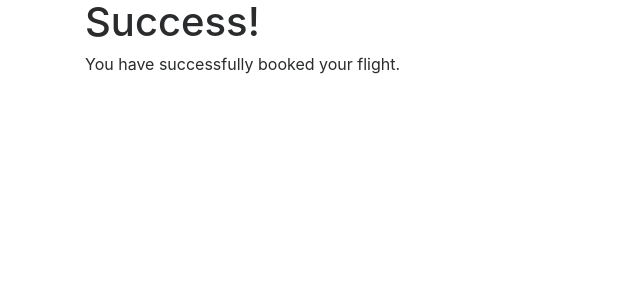
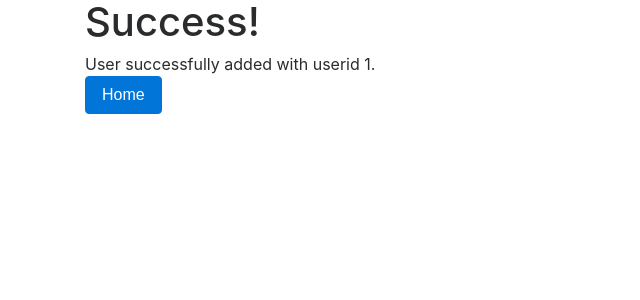
Before and after one commit to docostar/docobook, a Flask app: template templates/success.html in a window 1280 px wide. Shown: the top 300 px of the page, without its empty margins (0-640 px from the left). Run offline with Flask 2, Linux system fonts and the light colour scheme; the template is opened without the code that fills it: most values are stand-ins (such as "Sample title", 1, 10 or a date in 2020); some libraries are stand-ins or nearby versions.

Commit message:
Docobook version 2.0

```diff
--- a/application.py
+++ b/application.py
@@ -26,14 +26,55 @@ db = scoped_session(sessionmaker(bind=engine))
 @app.route("/")
 def index():
     return render_template("index.html")
-
+'''
+@app.route("/home")
+index()
+'''
 @app.route("/store",methods=['POST'])
 def store():
-    return render_template("store.html")
+    try:
+        user_id = request.form.get("userid")
+    except ValueError:
+        return render_template("error.html", message="Invalid Userid.")
+
+    try:
+        password = request.form.get("password")
+    except ValueError:
+        return render_template("error.html", message="Invalid Password.")
+
+    if db.execute("SELECT * FROM userlogin WHERE userid = :id", {"id": user_id}).rowcount == 0:
+        return render_template("error.html", message="User doesn't exist.")
+    else:
+        dbpassword=db.execute("SELECT password FROM userlogin WHERE userid = :id", {"id": user_id}).fetchone()
+        #dbpassword=dbpassword[2:-3]
+        dbpassword=dbpassword.password
+    #return render_template("store.html",username=dbpassword,mobile=password)
+
+    if password==dbpassword:
+        user=db.execute("SELECT name,mobile FROM userlogin WHERE userid = :id", {"id": user_id}).fetchone()
+        #mobile=db.execute("SELECT mobile FROM userlogin WHERE userid = :id", {"id": user_id}).fetchone()
+        return render_template("store.html",user=user)
+    else:
+        return render_template("error.html", message="Wrong Password")
 
 @app.route("/registration",methods=['GET', 'POST'])
 def registration():
-    return render_template("registration.html")
+    return render_template("registration.html",message="")
+
+@app.route("/succsess",methods=['POST'])
+def succsess():
+        userid=request.form.get("userid")
+        if db.execute("SELECT * FROM userlogin WHERE userid = :id", {"id": userid}).rowcount != 0:
+            return render_template("registration.html", message="userid "+ userid +" already exist.")
+
+        else:
+            password=request.form.get("password")
+            name=request.form.get("usename")
+            mobile=request.form.get("mobile")
+            db.execute("INSERT INTO userlogin (userid,password,name,mobile) VALUES (:userid,:password,:name,:mobile)",
+                    {"userid":userid,"password":password,"name": name, "mobile": mobile})
+            db.commit()
+            return render_template("success.html",userid=userid)
 
 if __name__ == '__main__':
     app.debug = True
--- a/templates/index.html
+++ b/templates/index.html
@@ -10,10 +10,10 @@
     <form action="{{ url_for('store') }}" method="post">
 
         <div class="form-group">
-            <input class="form-control" name="name" placeholder="username">
+            <input class="form-control" name="userid" placeholder="username">
         </div>
         <div class="form-group">
-            <input class="form-control" name="password" placeholder="Password">
+            <input class="form-control" name="password" type="password"" placeholder="Password">
         </div>
 
         <div class="form-group">
@@ -21,7 +21,7 @@
         </div>
 
     </form>
-    <form action="{{ url_for('registration') }}" method="post">
+    <form action="{{ url_for('registration') }}" message="",method="post">
       <div class="form-group">
           <button class="btn btn-primary">New Registration</button>
       </div>
--- a/templates/store.html
+++ b/templates/store.html
@@ -5,7 +5,7 @@
 {% endblock %}
 
 {% block body %}
-    <h1>Welcome to our store</h1>
-
+    <h1>Welcome to our store, {{ user.name }}</h1>
+    <h2>Your Mobile No: {{ user.mobile }} </h2>
 
 {% endblock %}
--- a/templates/success.html
+++ b/templates/success.html
@@ -7,5 +7,11 @@
 {% block body %}
     <h1>Success!</h1>
 
-    You have successfully booked your flight.
+    User  successfully added with userid {{ userid }}.
+
+    <form action="/",method="get">
+      <div class="form-group">
+          <button class="btn btn-primary">Home</button>
+      </div>
+    </form>
 {% endblock %}
```
Also changed, not shown: templates/registration.html (+21 -0 lines).
